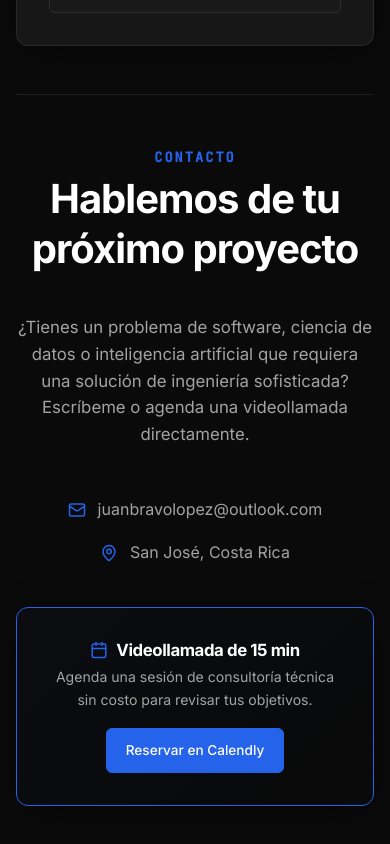
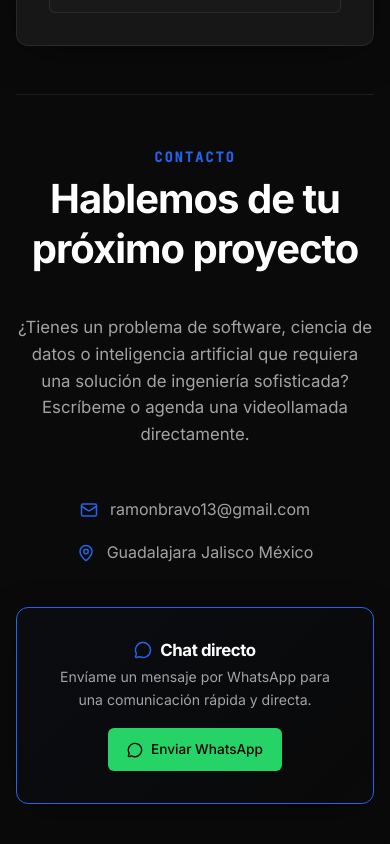
Before and after one commit to ramonbravo13/portfolio, a React (Vite) app: page / in a window 390 px wide. Shown: the part 3993-4837 px from the top of the page. Built offline with nearby package versions, Linux system fonts and the light colour scheme; no server answers; the database is empty.

Commit message:
Optimize mobile layouts and PWA meta tags

```diff
--- a/index.html
+++ b/index.html
@@ -3,8 +3,12 @@
   <head>
     <meta charset="UTF-8" />
     <link rel="icon" type="image/svg+xml" href="/vite.svg" />
-    <meta name="viewport" content="width=device-width, initial-scale=1.0" />
-    <title>portfolio</title>
+    <meta name="viewport" content="width=device-width, initial-scale=1.0, maximum-scale=1.0, user-scalable=no" />
+    <meta name="theme-color" content="#0a0a0a" />
+    <meta name="apple-mobile-web-app-capable" content="yes" />
+    <meta name="apple-mobile-web-app-status-bar-style" content="black-translucent" />
+    <meta name="description" content="Portfolio de Ramón Bravo" />
+    <title>Ramón Bravo - Portfolio</title>
   </head>
   <body>
     <div id="root"></div>
--- a/src/components/Navbar.jsx
+++ b/src/components/Navbar.jsx
@@ -1,6 +1,6 @@
 import { useState, useEffect } from 'react';
 import { Link, useLocation, useNavigate } from 'react-router-dom';
-import { Menu, X, Calendar, Edit, LogOut } from 'lucide-react';
+import { Menu, X, MessageCircle, Edit, LogOut } from 'lucide-react';
 import { usePortfolio } from '../context/PortfolioContext';
 
 export default function Navbar() {
@@ -112,9 +112,9 @@ export default function Navbar() {
               </>
             )}
 
-            <button onClick={() => handleNavClick('contacto')} className="btn-primary" style={{ padding: '0.5rem 1.25rem', fontSize: '0.85rem', borderRadius: 'var(--radius-sm)' }}>
-              <Calendar size={14} /> Agendar reunión
-            </button>
+            <a href="https://wa.me/523315004877" target="_blank" rel="noopener noreferrer" className="btn-primary" style={{ display: 'inline-flex', alignItems: 'center', gap: '8px', padding: '0.5rem 1.25rem', fontSize: '0.85rem', borderRadius: 'var(--radius-sm)', textDecoration: 'none' }}>
+              <MessageCircle size={14} /> WhatsApp
+            </a>
           </div>
         </div>
 
@@ -180,9 +180,9 @@ export default function Navbar() {
               </>
             )}
 
-            <button onClick={() => handleNavClick('contacto')} className="btn-primary" style={{ justifyContent: 'center' }}>
-              <Calendar size={16} /> Agendar reunión
-            </button>
+            <a href="https://wa.me/523315004877" target="_blank" rel="noopener noreferrer" className="btn-primary" style={{ display: 'inline-flex', alignItems: 'center', gap: '8px', justifyContent: 'center', textDecoration: 'none' }}>
+              <MessageCircle size={16} /> WhatsApp
+            </a>
           </div>
         </div>
       )}
--- a/src/pages/Home.jsx
+++ b/src/pages/Home.jsx
@@ -1,7 +1,7 @@
 import { useState, useEffect, useRef } from 'react';
 import { Link } from 'react-router-dom';
 import {
-  ArrowRight, Calendar, Code, Terminal, Database, Award, Rocket,
+  ArrowRight, MessageCircle, Code, Terminal, Database, Award, Rocket,
   Cpu, TrendingUp, Layers, Mail, Phone, MapPin, Briefcase
 } from 'lucide-react';
 import CertificationViewer from '../components/CertificationViewer';
@@ -124,7 +124,7 @@ function CounterSection() {
   return (
     <div ref={sectionRef} style={{
       display: 'grid',
-      gridTemplateColumns: 'repeat(auto-fit, minmax(220px, 1fr))',
+      gridTemplateColumns: 'repeat(auto-fit, minmax(min(100%, 220px), 1fr))',
       gap: 'var(--spacing-lg)',
       marginTop: 'var(--spacing-2xl)',
       marginBottom: 'var(--spacing-3xl)'
@@ -164,7 +164,7 @@ export default function Home() {
         {/* HERO SECTION */}
         <section id="inicio" style={{
           display: 'grid',
-          gridTemplateColumns: 'repeat(auto-fit, minmax(320px, 1fr))',
+          gridTemplateColumns: 'repeat(auto-fit, minmax(min(100%, 320px), 1fr))',
           gap: 'var(--spacing-2xl)',
           alignItems: 'center',
           minHeight: '80vh',
@@ -275,7 +275,7 @@ export default function Home() {
               return (
                 <div key={project.id} className="premium-card" style={{
                   display: 'grid',
-                  gridTemplateColumns: project.thumbnailUrl ? 'repeat(auto-fit, minmax(320px, 1fr))' : '1fr',
+                  gridTemplateColumns: project.thumbnailUrl ? 'repeat(auto-fit, minmax(min(100%, 320px), 1fr))' : '1fr',
                   gap: 'var(--spacing-2xl)',
                   padding: 'var(--spacing-2xl)',
                   borderRadius: 'var(--radius-lg)'
@@ -395,7 +395,7 @@ export default function Home() {
           {/* Certifications Box within Experience Section */}
           <div className="premium-card" style={{ marginTop: 'var(--spacing-2xl)', borderRadius: 'var(--radius-md)' }}>
             <h3 style={{ marginBottom: 'var(--spacing-lg)' }}>Certificaciones y Acreditaciones</h3>
-            <div style={{ display: 'grid', gridTemplateColumns: 'repeat(auto-fit, minmax(280px, 1fr))', gap: 'var(--spacing-md)' }}>
+            <div style={{ display: 'grid', gridTemplateColumns: 'repeat(auto-fit, minmax(min(100%, 280px), 1fr))', gap: 'var(--spacing-md)' }}>
               {(profile.certs || []).map((cert, idx) => (
                 <div key={idx} onClick={() => setSelectedCert(cert)} style={{
                   padding: 'var(--spacing-md)',
@@ -445,15 +445,15 @@ export default function Home() {
               <div style={{ display: 'flex', flexDirection: 'column', gap: 'var(--spacing-md)', marginTop: 'var(--spacing-sm)', alignItems: 'center' }}>
                 <div style={{ display: 'flex', alignItems: 'center', gap: '12px', color: 'var(--text-secondary)' }}>
                   <Mail size={18} style={{ color: 'var(--accent-primary)' }} />
-                  <span>juanbravolopez@outlook.com</span>
+                  <span>ramonbravo13@gmail.com</span>
                 </div>
                 <div style={{ display: 'flex', alignItems: 'center', gap: '12px', color: 'var(--text-secondary)' }}>
                   <MapPin size={18} style={{ color: 'var(--accent-primary)' }} />
-                  <span>San José, Costa Rica</span>
+                  <span>Guadalajara Jalisco México</span>
                 </div>
               </div>
 
-              {/* Calendly / Schedule Card */}
+              {/* WhatsApp Card */}
               <div className="premium-card" style={{
                 marginTop: 'var(--spacing-md)',
                 borderRadius: 'var(--radius-md)',
@@ -464,13 +464,13 @@ export default function Home() {
                 textAlign: 'center'
               }}>
                 <h4 style={{ display: 'flex', alignItems: 'center', justifyContent: 'center', gap: '8px', fontSize: '1.05rem', marginBottom: 'var(--spacing-xs)' }}>
-                  <Calendar size={18} style={{ color: 'var(--accent-primary)' }} /> Videollamada de 15 min
+                  <MessageCircle size={18} style={{ color: 'var(--accent-primary)' }} /> Chat directo
                 </h4>
                 <p style={{ fontSize: '0.88rem', color: 'var(--text-secondary)', marginBottom: 'var(--spacing-md)' }}>
-                  Agenda una sesión de consultoría técnica sin costo para revisar tus objetivos.
+                  Envíame un mensaje por WhatsApp para una comunicación rápida y directa.
                 </p>
-                <a href="https://calendly.com" target="_blank" rel="noopener noreferrer" className="btn-primary" style={{ display: 'inline-block', fontSize: '0.85rem', padding: '0.6rem 1.2rem' }}>
-                  Reservar en Calendly
+                <a href="https://wa.me/523315004877" target="_blank" rel="noopener noreferrer" className="btn-primary" style={{ display: 'inline-flex', alignItems: 'center', gap: '8px', fontSize: '0.85rem', padding: '0.6rem 1.2rem', textDecoration: 'none', backgroundColor: '#25D366', color: '#000', border: 'none' }}>
+                  <MessageCircle size={16} /> Enviar WhatsApp
                 </a>
               </div>
             </div>
```
